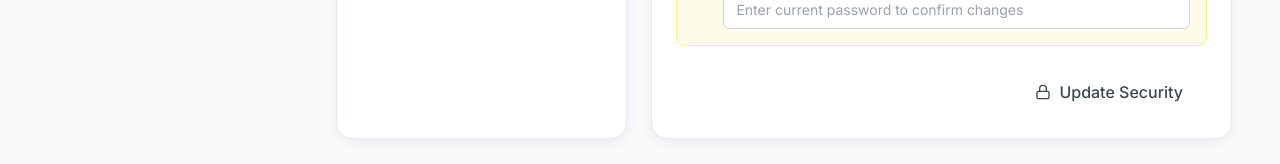
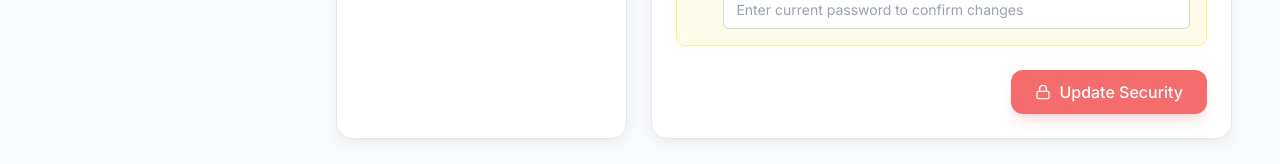
Before and after one commit to Arsan-sk/LMS, a Next.js app: page /dashboard/profile in a window 1280 px wide. Shown: the part 1071-1235 px from the top of the page. Built offline with nearby package versions, Linux system fonts and the light colour scheme; no server answers.

Commit message:
fix: use correct button variant for security update

```diff
--- a/app/dashboard/profile/page.tsx
+++ b/app/dashboard/profile/page.tsx
@@ -352,7 +352,7 @@ export default function ProfilePage() {
                                 </div>
 
                                 <div className="pt-2 flex justify-end">
-                                    <Button type="submit" variant="destructive" disabled={isSavingSecurity}>
+                                    <Button type="submit" variant="danger" disabled={isSavingSecurity}>
                                         {isSavingSecurity ? (
                                             <>
                                                 <Loader2 className="mr-2 h-4 w-4 animate-spin" />
```
